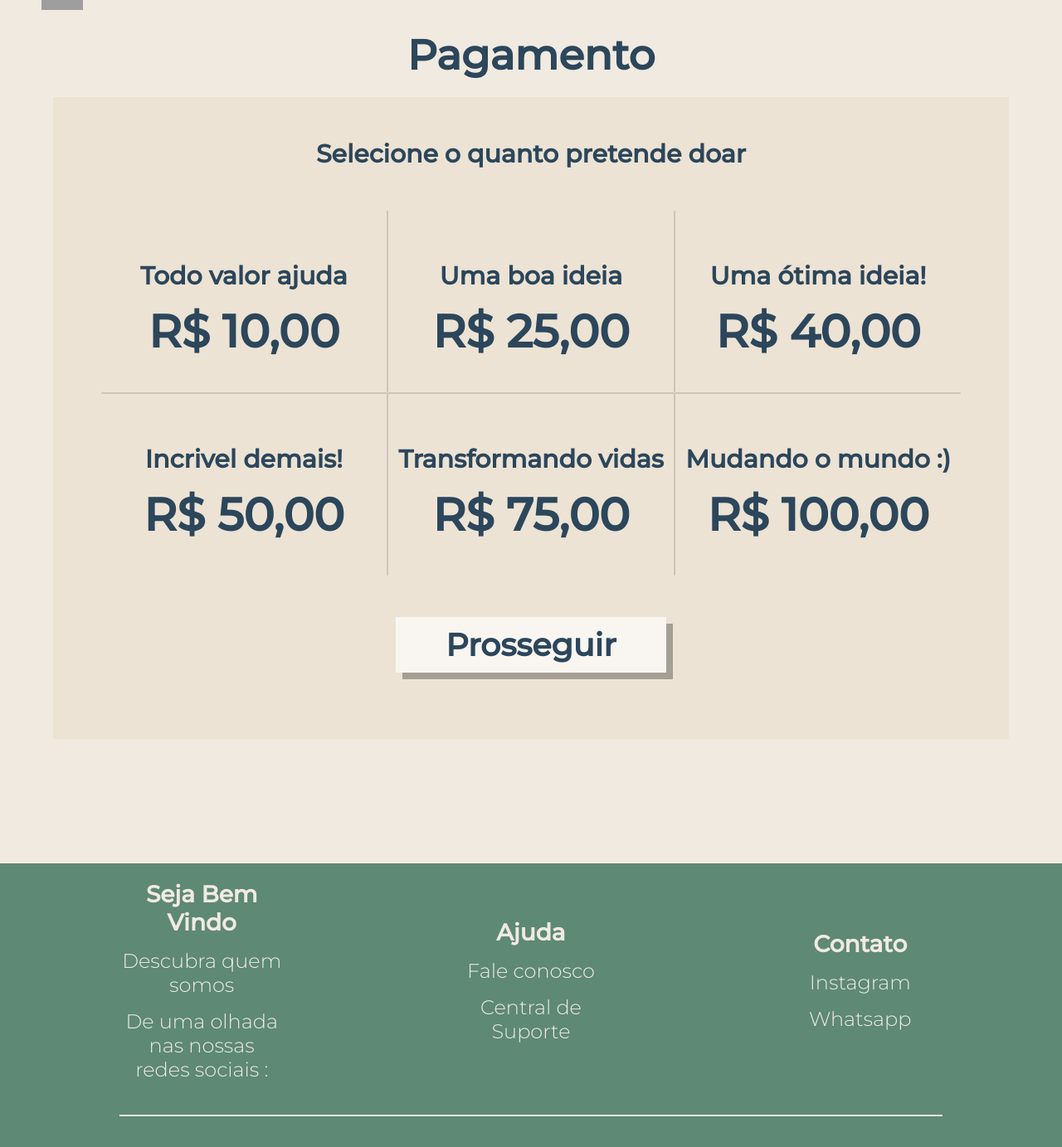
After one commit to phmagalhaes/Tcc_CausaViva, a Laravel app: page /ong/pagamento/1 in a window 1280 px wide. The commit adds this page. Shown: the part 213-1596 px from the top of the page at 83% size. Run offline with Laravel 12, Linux system fonts and the light colour scheme; a user stored in the database is signed in; tables that the repository leaves empty hold one stand-in row (values such as "Sample post"); parts of the project's set-up code (start-up, migrations or seed data) failed here and were passed over; grey boxes are pictures that could not be loaded.

Commit message:
doacao mercado pago

```diff
--- a/app/Http/Controllers/DoacaoController.php
+++ b/app/Http/Controllers/DoacaoController.php
@@ -2,9 +2,63 @@
 
 namespace App\Http\Controllers;
 
+use App\Models\Doacao;
+use App\Models\Ong;
 use Illuminate\Http\Request;
+use Illuminate\Support\Facades\Http;
+use Illuminate\Support\Facades\Response;
 
 class DoacaoController extends Controller
 {
-    //
+    public function pagamento($id)
+    {
+        return view('doacao.pagamento');
+    }
+
+    public function doacao(Request $request)
+    {
+        $request->validate([
+            'id_doador' => 'required|exists:doadores,id',
+            'id_ong' => 'required|exists:ongs,id',
+            'valor' => 'required|numeric|min:1'
+        ]);
+
+        $ong = Ong::findOrFail($request->id_ong);
+
+        if (!$ong->access_token) {
+            return response()->json(['error' => 'A ONG não está conectada ao Mercado Pago'], 400);
+        }
+
+        $response = Http::withToken($ong->access_token)
+            ->withHeaders([
+                'X-Idempotency-Key' => uniqid(),
+            ])
+            ->post('https://api.mercadopago.com/v1/payments', [
+                'transaction_amount' => (float) $request->valor,
+                'description' => "Doação para " . $ong->nome,
+                'payment_method_id' => "pix",
+                'payer' => ["email" => "emaildoador@email.com"]
+            ]);
+
+        $data = $response->json();
+
+        if ($response->successful() && isset($data['status']) && $data['status'] == 'pending') {
+            $doacao = Doacao::create([
+                'id_doador' => $request->id_doador,
+                'id_ong' => $request->id_ong,
+                'valor' => $request->valor,
+                'pix_qr_code' => $data['point_of_interaction']['transaction_data']['qr_code_base64'],
+                'status' => 'pendente'
+            ]);
+            $qrcode = $data['point_of_interaction']['transaction_data']['qr_code_base64'];
+            // Decodifica a string Base64 para binário
+            $imagemQrCode = base64_decode($qrcode);
+
+            // Retorna a imagem do QR Code no formato PNG
+            return Response::make($imagemQrCode, 200, ['Content-Type' => 'image/png']);
+        }
+
+        dd($response->json());
+        return response()->json(['error' => 'Falha ao gerar o pagamento'], 500);
+    }
 }
--- a/app/Models/Doacao.php
+++ b/app/Models/Doacao.php
@@ -7,4 +7,10 @@ use Illuminate\Database\Eloquent\Model;
 class Doacao extends Model
 {
     public $table = "doacoes";
+
+    protected $fillable = [
+        "id_ong",
+        "id_doador",
+        "valor"
+    ];
 }
--- a/app/Models/Doador.php
+++ b/app/Models/Doador.php
@@ -6,6 +6,8 @@ use Illuminate\Database\Eloquent\Model;
 
 class Doador extends Model
 {
+    protected $table = 'doadores';
+
     protected $fillable = [
         'nome',
         'email',
@@ -14,6 +16,4 @@ class Doador extends Model
         'causa',
         'foto'
     ];
-
-    public $table = 'doadores';
 }
--- a/app/Providers/AppServiceProvider.php
+++ b/app/Providers/AppServiceProvider.php
@@ -2,6 +2,7 @@
 
 namespace App\Providers;
 
+use Illuminate\Support\Facades\URL;
 use Illuminate\Support\ServiceProvider;
 
 class AppServiceProvider extends ServiceProvider
@@ -19,6 +20,8 @@ class AppServiceProvider extends ServiceProvider
      */
     public function boot(): void
     {
-        //
+        if(env('APP_ENV') !== 'local'){
+            URL::forceScheme('https');
+        }
     }
 }
--- /dev/null
+++ b/resources/views/doacao/pagamento.blade.php
@@ -0,0 +1,113 @@
+<!DOCTYPE html>
+<html lang="pt_br">
+
+<head>
+    <meta charset="UTF-8">
+    <meta name="viewport" content="width=device-width, initial-scale=1.0">
+    <link rel="stylesheet" href="{{ asset('style.css') }}">
+    <link rel="stylesheet" href="{{ asset('/assets/css/selecaoPagamento.css') }}">
+    <link rel="icon" type="image/png" href="../assetstr/icons/iconsite.png">
+    <title>Causa Viva - Pagamento</title>
+</head>
+
+
+<body>
+    <header>
+        <main>
+            <a href="../index.html">
+                <img class="logoHeader" src="../assets/images/logo/Logo Header.png" alt="logo" />
+            </a>
+            <nav>
+                <p href="#">Olá <b>Andressa</b></p>
+            </nav>
+        </main>
+        <div class="slogan">
+        </div>
+    </header>
+
+    <a href="./telaONG.html">
+        <img class="setaVoltar" src="../assets/images/icones/iconeVoltar.png" alt="">
+    </a>
+    @php
+        $id = request()->segment(count(request()->segments()));
+    @endphp
+    <div class="pesquisa">
+        <h1 class="titulo">Pagamento</h1>
+        <div class="main">
+            <div class="sub-main">
+                <h1 class="titulo">Selecione o quanto pretende doar</h1>
+                <form action="{{ route('ong.doacao') }}" method="POST">
+                    @csrf
+                    @method('POST')
+                    <div class="cards">
+                        <div class="card" id="card1">
+                            <h2 class="titulo-card">Todo valor ajuda</h2>
+                            <h1 class="valor">R$ 10,00</h1>
+                            <input type="radio" id="valor" name="valor" value="10">
+                        </div>
+                        <div class="card" id="card2">
+                            <h2 class="titulo-card">Uma boa ideia</h2>
+                            <h1 class="valor">R$ 25,00</h1>
+                            <input type="radio" id="valor" name="valor" value="25">
+                        </div>
+                        <div class="card" id="card3">
+                            <h2 class="titulo-card">Uma ótima ideia!</h2>
+                            <h1 class="valor">R$ 40,00</h1>
+                            <input type="radio" id="valor" name="valor" value="40">
+                        </div>
+                        <div class="card" id="card4">
+                            <h2 class="titulo-card">Incrivel demais!</h2>
+                            <h1 class="valor">R$ 50,00</h1>
+                            <input type="radio" id="valor" name="valor" value="50">
+                        </div>
+                        <div class="card" id="card5">
+                            <h2 class="titulo-card">Transformando vidas</h2>
+                            <h1 class="valor">R$ 75,00</h1>
+                            <input type="radio" id="valor" name="valor" value="75">
+                        </div>
+                        <div class="card" id="card6">
+                            <h2 class="titulo-card">Mudando o mundo :)</h2>
+                            <h1 class="valor">R$ 100,00</h1>
+                            <input type="radio" id="valor" name="valor" value="100">
+                        </div>
+                    </div>
+                    @php
+                        $doador = App\Models\Doador::where('email', auth()->user()->email)->first();
+                    @endphp
+                    <input type="hidden" name="id_doador" value="{{ $doador->id }}">
+                    <input type="hidden" name="id_ong" value="{{ $id }}">
+                    <div class="button">
+                        <button type="submit"><b>Prosseguir</b></button>
+                    </div>
+                </form>
+
+            </div>
+        </div>
+    </div>
+    <footer>
+        <div class="links">
+            <div>
+                <p class="link_title">Seja Bem Vindo</p>
+                <a href="#sobre">Descubra quem somos</a>
+                <a href="#sobre">De uma olhada nas nossas redes sociais :</a>
+            </div>
+            <div>
+                <p class="link_title">Ajuda</p>
+                <a href="#sobre">Fale conosco</a>
+                <a href="#sobre">Central de Suporte</a>
+            </div>
+            <div>
+                <p class="link_title">Contato</p>
+                <a href="#sobre">Instagram</a>
+                <a href="#sobre">Whatsapp</a>
+            </div>
+        </div>
+        <div class="logo">
+            <p>Conectando corações</p>
+            <img class="logoFooter" src="../assets/images/logo/logo footer.png" alt="logo">
+            <p>transformando vidas</p>
+        </div>
+    </footer>
+</body>
+
+</html>
--- a/routes/web.php
+++ b/routes/web.php
@@ -1,6 +1,7 @@
 <?php
 
 use App\Http\Controllers\AuthController;
+use App\Http\Controllers\DoacaoController;
 use App\Http\Controllers\DoadorController;
 use App\Http\Controllers\GaleriaController;
 use App\Http\Controllers\OngController;
@@ -28,7 +29,10 @@ Route::prefix('ong')->group(function () {
     Route::put('/update/img', [OngController::class, 'updateimg'])->name('ong.updateimg')->middleware('auth');
     Route::put('/galeria/add', [GaleriaController::class, 'store'])->name('ong.addimg')->middleware('auth');
     Route::delete('/galeria/delete/{id}', [GaleriaController::class, 'delete'])->name('ong.removeimg')->middleware('auth');
+    Route::get('/oauth/callback', [OngController::class, 'callback']);
+    Route::get('/pagamento/{id?}', [DoacaoController::class, 'pagamento'])->name('ong.pagamento')->middleware('auth');
+    Route::post('/doacao', [DoacaoController::class, 'doacao'])->name('ong.doacao')->middleware('auth');
     Route::get('/{id}', [OngController::class, 'show'])->name('ong.show');
 });
 
-Route::get('/perfil', [AuthController::class,'perfil'])->name('perfil')->middleware('auth');
+Route::get('/perfil', [AuthController::class, 'perfil'])->name('perfil')->middleware('auth');
```
Also changed, not shown: app/Http/Controllers/OngController.php (+29 -0 lines), public/style.css (+40 -0 lines), resources/views/index.blade.php (+7 -6 lines), resources/views/ong/perfil.blade.php (+7 -1 lines), resources/views/ong/show.blade.php (+38 -14 lines), database/migrations/2025_05_08_115715_add_id_doador_to_doacoes_table.php (added), public/assets/css/perfilONG.css, public/assets/css/selecaoPagamento.css (added), public/galeria/da015dac7dba0b68ffdb66d9c2c69f73.jpg (deleted), public/logos/6b82fc4b8f234f143d41ac83e9688d5b.png (added), public/logos/8385c17512ce441fdb407349fcad9408.png (added), public/logos/b7c84bf9cae8e4a9a6a6431e97e24257.png (added), public/logos/d85b490e9a8b8586499cc0573bcf89a2.png (added), 1 other file.
